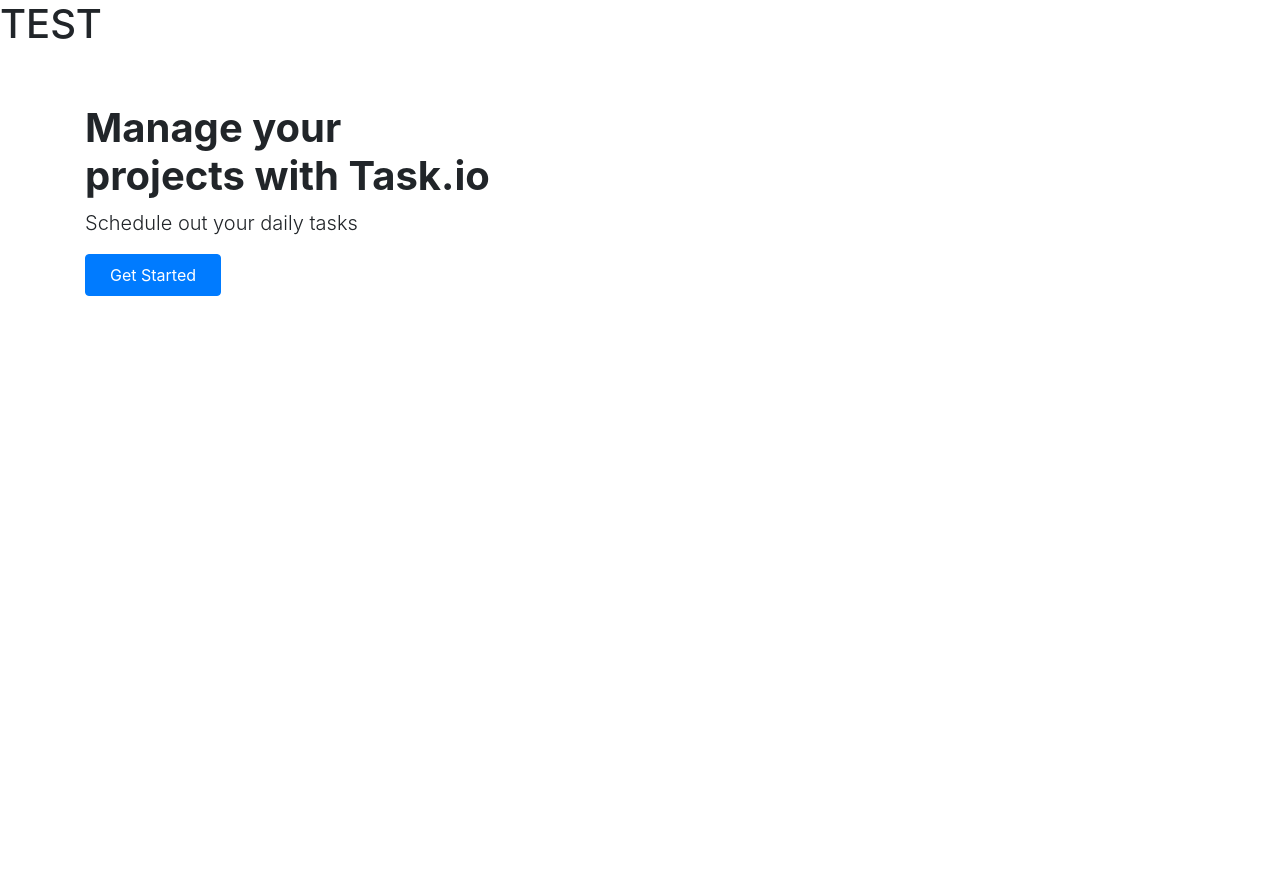
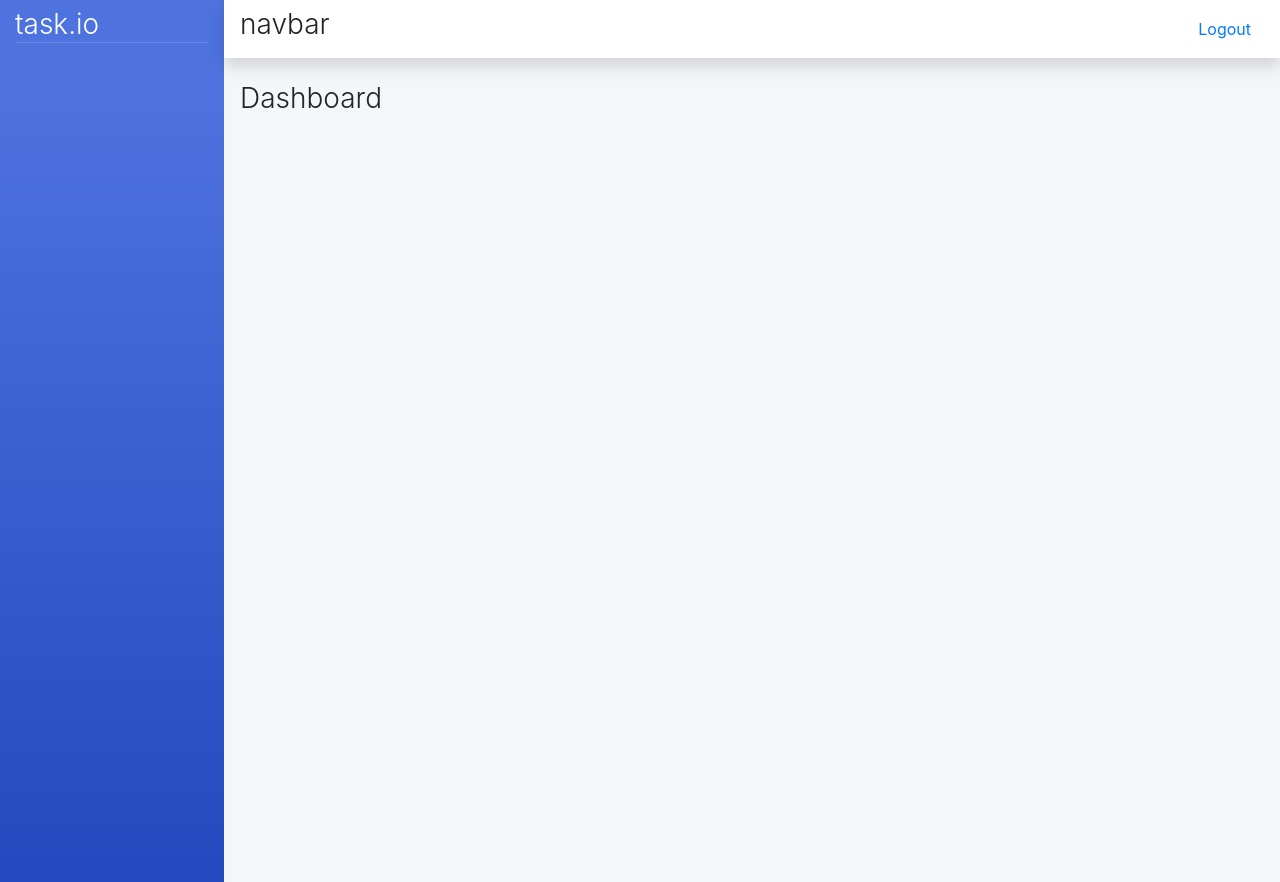
Before and after one commit to v1st/ToDo, a React (Create React App) app in the folder client/: page /dashboard in a window 1280 px wide. Before the commit the page ends 800 px from the top, so only its background shows below. Built offline with nearby package versions, Linux system fonts and the light colour scheme.

Commit message:
fixed routing issue and starting to add dashboard

```diff
--- a/client/src/App.css
+++ b/client/src/App.css
@@ -3,3 +3,33 @@
   margin: 0;
   padding: 0;
 }
+
+.app {
+  min-height: 100vh;
+}
+
+.sidebar {
+  background-color: #4e73df;
+  background-image: linear-gradient(180deg, #4e73df 10%, #224abe 100%);
+  background-size: cover;
+  min-height: 100vh;
+  max-width: 14rem;
+  color: #FFFFFF;
+}
+
+.sidebar-divider {
+  border-top: 1px solid rgba(255, 255, 255, 0.15);
+}
+
+.content {
+  background-color: #f5f6f9;
+
+}
+
+main {
+  min-height: 100vh;
+}
+
+/* #AEAFE8 */
+/* #f5f6f9 */
+/* #FFFFFF */
--- a/client/src/App.js
+++ b/client/src/App.js
@@ -1,13 +1,15 @@
 import React from 'react';
 import './App.css';
-import Home from './pages/Home';
+import {
+  BrowserRouter as Router,
+} from "react-router-dom";
+import AppRouter from './components/_settings/AppRouter';
 
 function App() {
   return (
-    <div className="App">
-      <h1>TEST</h1>
-        <Home />
-    </div>
+    <Router>
+      <AppRouter/>
+    </Router>
   );
 }
 
--- /dev/null
+++ b/client/src/components/_settings/AppRouter.jsx
@@ -0,0 +1,16 @@
+import React, { Component } from 'react'
+import { Switch, Route } from 'react-router-dom';
+
+import Dashboard from '../../pages/Dashboard';
+import NotFound from '../../pages/NotFound';
+
+export default class AppRouter extends Component {
+  render() {
+    return (
+      <Switch>
+        <Route exact path="/dashboard" component={Dashboard} />
+        <Route component={NotFound} />
+      </Switch>
+    )
+  }
+}
--- a/client/src/components/organisms/Sidebar.jsx
+++ b/client/src/components/organisms/Sidebar.jsx
@@ -3,13 +3,10 @@
 export default class Sidebar extends Component {
   render() {
     return (
-      <aside>
-
+      <aside className="sidebar col py-2">
+        <span className="h3 font-weight-light">task.io</span>
+        <hr class="sidebar-divider my-0"></hr>
       </aside>
     )
   }
 }
-
-const styles = {
-
-};
--- /dev/null
+++ b/client/src/pages/Dashboard.jsx
@@ -0,0 +1,23 @@
+import React, { Component } from 'react'
+import Sidebar from '../components/organisms/Sidebar';
+
+export default class Dashboard extends Component {
+  render() {
+    return (
+      <div className="app container-fluid">
+        <div className="row">
+          <Sidebar />
+          <div className="content col p-0">
+            <nav className="navbar navbar-expand navbar-light bg-white topbar mb-4 static-top shadow">
+              <h3 className="font-weight-light">navbar</h3>
+              <a className="btn btn-link ml-auto" href="/logout" role="button">Logout</a>
+            </nav>
+            <main className="px-3">
+              <h3 className="font-weight-light">Dashboard</h3>
+            </main>
+          </div>
+        </div>
+      </div>
+    )
+  }
+}
--- a/client/src/pages/Home.jsx
+++ /dev/null
@@ -1,15 +0,0 @@
-import React from 'react'
-
-export default function Home() {
-  return (
-    <main className="container py-5">
-      <div className="row justify-content-center">
-        <div className="col-sm">
-          <h1><strong>Manage your <br /> projects with Task.io</strong></h1>
-          <p className="lead">Schedule out your daily tasks</p>
-          <a className="btn btn-primary px-4 py-2" href="/signup" role="button">Get Started</a>
-        </div>
-      </div>
-    </main>
-  )
-}
--- /dev/null
+++ b/client/src/pages/NotFound.jsx
@@ -0,0 +1,15 @@
+import React, { Component } from 'react'
+
+export default class NotFound extends Component {
+  render() {
+    return (
+      <main className="container py-5">
+        <div className="row justify-content-center">
+          <div className="col-sm">
+            <h1><strong>404 page not found.</strong></h1>
+          </div>
+        </div>
+      </main>
+    )
+  }
+}
```
Also changed, not shown: 1 other file (tests, documents, lock files or other folders).
